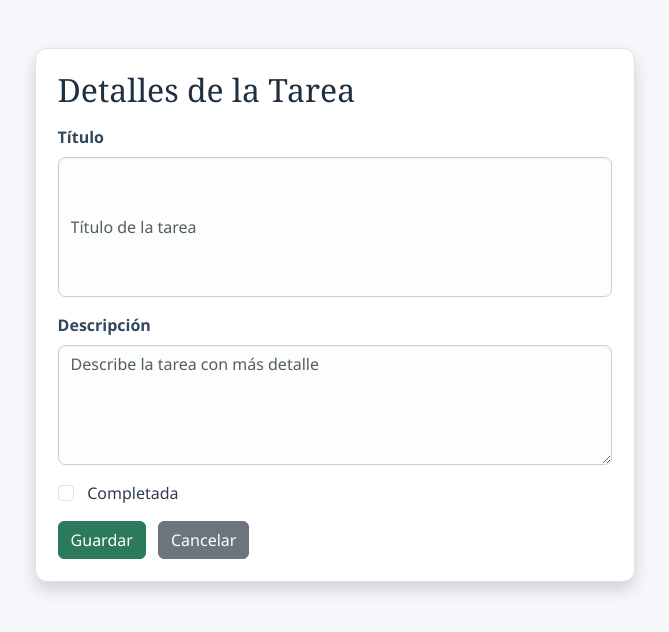
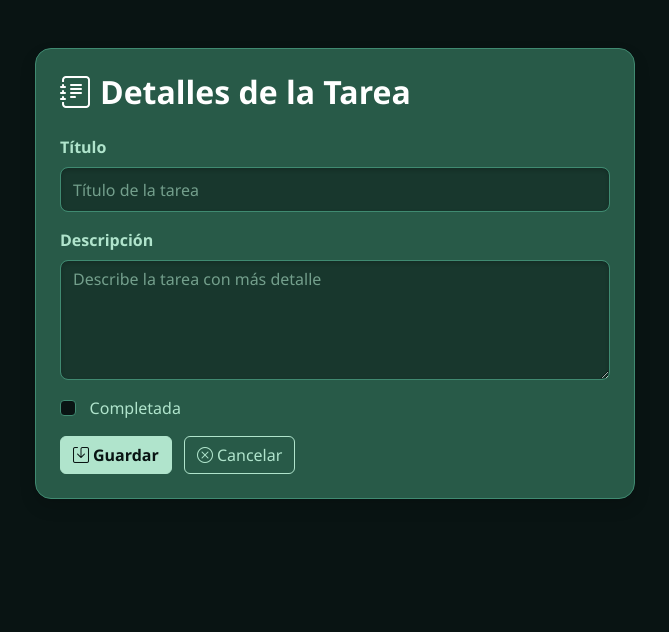
Before and after one commit to JuanPa0915/Taller-2, a Django app: page /crear/ in a window 1280 px wide. Shown: the top 632 px of the page, without its empty margins (305-974 px from the left). Run offline with Django 5.2, Linux system fonts and the light colour scheme.

Commit message:
Cambio UI v1

```diff
--- a/static/css/styles.css
+++ b/static/css/styles.css
@@ -1,11 +1,15 @@
-/* Estilos básicos del proyecto */
-* {
-  box-sizing: border-box;
+/* Estilos básicos del proyecto - Paleta modificada */
+:root {
+  --bg-dark: #091413;
+  --bg-card: #285A48;
+  --accent: #408A71;
+  --text-light: #B0E4CC;
+  --white: #ffffff;
 }
 
 body {
-  background-color: #eef1f5;
-  color: #2f3d4f;
+  background-color: var(--bg-dark);
+  color: var(--text-light);
   font-family: 'Segoe UI', Tahoma, Geneva, Verdana, sans-serif;
   line-height: 1.5;
   margin: 0;
@@ -16,92 +20,184 @@ body {
 }
 
 h1, h2, h3, h4, h5, h6 {
-  font-family: 'Georgia', serif;
-  color: #1f3040;
+  font-family: 'Segoe UI', Tahoma, Geneva, Verdana, sans-serif;
+  color: var(--white);
+  font-weight: bold;
 }
 
 .card {
-  border-radius: 0.75rem;
-  border: 1px solid #d1dbe6;
-  background-color: #ffffff;
+  border-radius: 1rem;
+  border: 1px solid var(--accent);
+  background-color: var(--bg-card);
+  box-shadow: 0 8px 32px rgba(0, 0, 0, 0.4);
 }
 
 .card-body {
-  padding: 1.35rem;
+  padding: 1.5rem;
 }
 
 .btn-primary {
-  background-color: #1d5d8a;
-  border-color: #1d5d8a;
-  box-shadow: 0 2px 6px rgba(29, 93, 138, 0.16);
+  background-color: var(--accent);
+  border-color: var(--accent);
+  color: var(--white);
+  box-shadow: 0 4px 10px rgba(64, 138, 113, 0.3);
+  transition: all 0.3s ease;
 }
 
 .btn-primary:hover {
-  background-color: #174f75;
-  border-color: #174f75;
+  background-color: #4db392;
+  border-color: #4db392;
+  transform: translateY(-2px);
+  color: var(--white);
 }
 
 .btn-success {
-  background-color: #2b7a5c;
-  border-color: #2b7a5c;
+  background-color: var(--text-light);
+  color: var(--bg-dark);
+  border-color: var(--text-light);
+  font-weight: bold;
 }
 
 .btn-success:hover {
-  background-color: #256851;
-  border-color: #256851;
+  background-color: #9cd4ba;
+  border-color: #9cd4ba;
+  color: var(--bg-dark);
 }
 
 .btn-secondary {
-  background-color: #6c757d;
-  border-color: #6c757d;
+  background-color: transparent;
+  border: 1px solid var(--text-light);
+  color: var(--text-light);
+}
+
+.btn-secondary:hover {
+  background-color: rgba(176, 228, 204, 0.1);
+  color: var(--white);
+}
+
+.btn-warning {
+  background-color: #f39c12;
+  border-color: #f39c12;
+  color: white;
+}
+.btn-warning:hover {
+  background-color: #e67e22;
+  border-color: #e67e22;
+  color: white;
+}
+
+.btn-danger {
+  background-color: #e74c3c;
+  border-color: #e74c3c;
 }
 
 .table {
-  border-color: #ced4da;
+  color: var(--text-light);
+  border-color: var(--accent);
+  margin-bottom: 0;
 }
 
 .table thead {
-  background-color: #d9e2ec;
+  background-color: rgba(9, 20, 19, 0.6);
+  color: var(--white);
+}
+
+.table>thead {
+  vertical-align: bottom;
+}
+
+.table th {
+  border-bottom: 2px solid var(--accent);
+  font-weight: bold;
+}
+
+.table-dark {
+   --bs-table-bg: transparent;
+   --bs-table-color: var(--white);
 }
 
 .table th,
 .table td {
   vertical-align: middle;
-  border-color: #dde5ee;
+  border-color: var(--accent);
+  background-color: transparent !important;
+  color: var(--text-light);
 }
+
 
 .form-label {
   font-weight: 600;
-  color: #33475b;
+  color: var(--text-light);
 }
 
 .form-control,
 textarea {
-  min-height: 140px;
-  border-radius: 0.45rem;
-  border-color: #c2d0dc;
-  background-color: #fbfdfe;
-  box-shadow: inset 0 1px 2px rgba(16, 35, 56, 0.05);
+  min-height: 45px;
+  border-radius: 0.5rem;
+  border: 1px solid var(--accent);
+  background-color: rgba(9, 20, 19, 0.5);
+  color: var(--white);
+  box-shadow: inset 0 2px 4px rgba(0, 0, 0, 0.2);
+}
+
+.form-control::placeholder,
+textarea::placeholder {
+    color: rgba(176, 228, 204, 0.6);
 }
 
 .form-control:focus,
 textarea:focus {
-  border-color: #4a86c6;
-  box-shadow: 0 0 0 0.2rem rgba(74, 134, 198, 0.25);
+  border-color: var(--text-light);
+  background-color: rgba(9, 20, 19, 0.8);
+  color: var(--white);
+  box-shadow: 0 0 0 0.25rem rgba(176, 228, 204, 0.25);
 }
 
 .form-check-label {
-  color: #2f3d4f;
+  color: var(--text-light);
+}
+
+.form-check-input {
+  background-color: var(--bg-dark);
+  border-color: var(--accent);
+}
+.form-check-input:checked {
+  background-color: var(--accent);
+  border-color: var(--accent);
 }
 
 a {
   text-decoration: none;
+  color: var(--text-light);
 }
 
 a:hover {
-  text-decoration: underline;
+  color: var(--white);
 }
 
 .alert {
   border-radius: 0.55rem;
 }
+
+/* Fix table empty row text */
+td.text-center {
+  color: var(--text-light) !important;
+}
+
+/* Badge estilos para el estado */
+.badge-completada {
+    background-color: var(--accent);
+    color: var(--white);
+    padding: 0.4em 0.6em;
+    border-radius: 0.5rem;
+    font-size: 0.85em;
+}
+
+.badge-pendiente {
+    background-color: transparent;
+    color: var(--text-light);
+    border: 1px solid var(--accent);
+    padding: 0.4em 0.6em;
+    border-radius: 0.5rem;
+    font-size: 0.85em;
+}
--- a/tareas/templates/tareas/formulario.html
+++ b/tareas/templates/tareas/formulario.html
@@ -7,18 +7,14 @@
     {% load static %}
     <link href="https://cdn.jsdelivr.net/npm/bootstrap@5.3.0/dist/css/bootstrap.min.css" rel="stylesheet">
     <link href="{% static 'css/styles.css' %}" rel="stylesheet">
+    <link rel="stylesheet" href="https://cdn.jsdelivr.net/npm/bootstrap-icons@1.11.3/font/bootstrap-icons.min.css">
+    <link href="{% static 'css/styles.css' %}" rel="stylesheet">
     <style>
-        body {
-            background: #f5f7fa;
-        }
-        .card {
-            border: 1px solid #dee2e6;
-        }
         .form-check-label {
             margin-left: 0.35rem;
         }
-        .descripcion-field {
-            min-height: 130px;
+        .card-body h2 {
+            color: var(--white);
         }
     </style>
 </head>
@@ -26,7 +22,7 @@
 <div class="container mt-5">
     <div class="card shadow mx-auto" style="max-width: 600px;">
         <div class="card-body">
-            <h2 class="mb-3">Detalles de la Tarea</h2>
+            <h2 class="mb-4"><i class="bi bi-journal-text me-2"></i>Detalles de la Tarea</h2>
             <form method="POST">
                 {% csrf_token %}
 
@@ -45,8 +41,8 @@
                     <label class="form-check-label" for="id_completada">Completada</label>
                 </div>
 
-                <button type="submit" class="btn btn-success me-2">Guardar</button>
-                <a href="{% url 'lista_tareas' %}" class="btn btn-secondary">Cancelar</a>
+                <button type="submit" class="btn btn-success me-2"><i class="bi bi-save me-1"></i>Guardar</button>
+                <a href="{% url 'lista_tareas' %}" class="btn btn-secondary"><i class="bi bi-x-circle me-1"></i>Cancelar</a>
             </form>
         </div>
     </div>
```
Also changed, not shown: tareas/templates/tareas/lista.html (+15 -7 lines).
